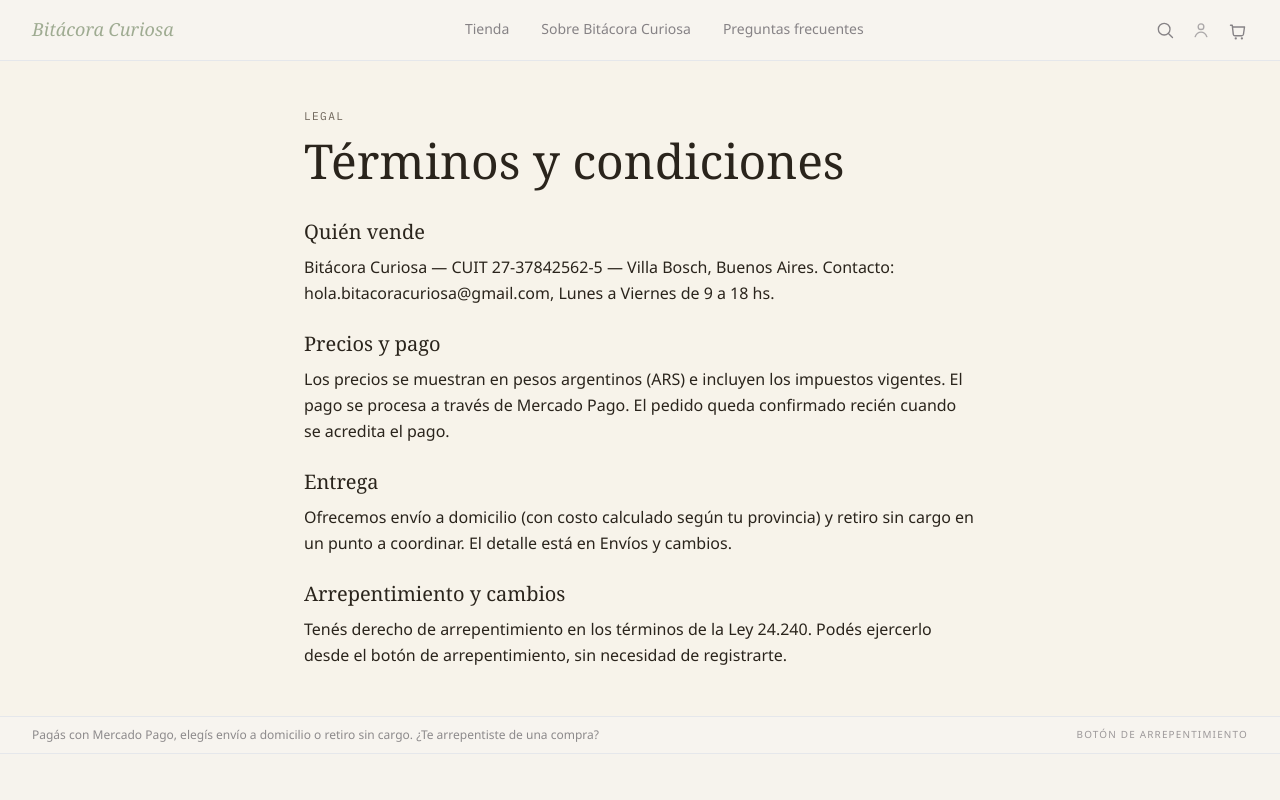
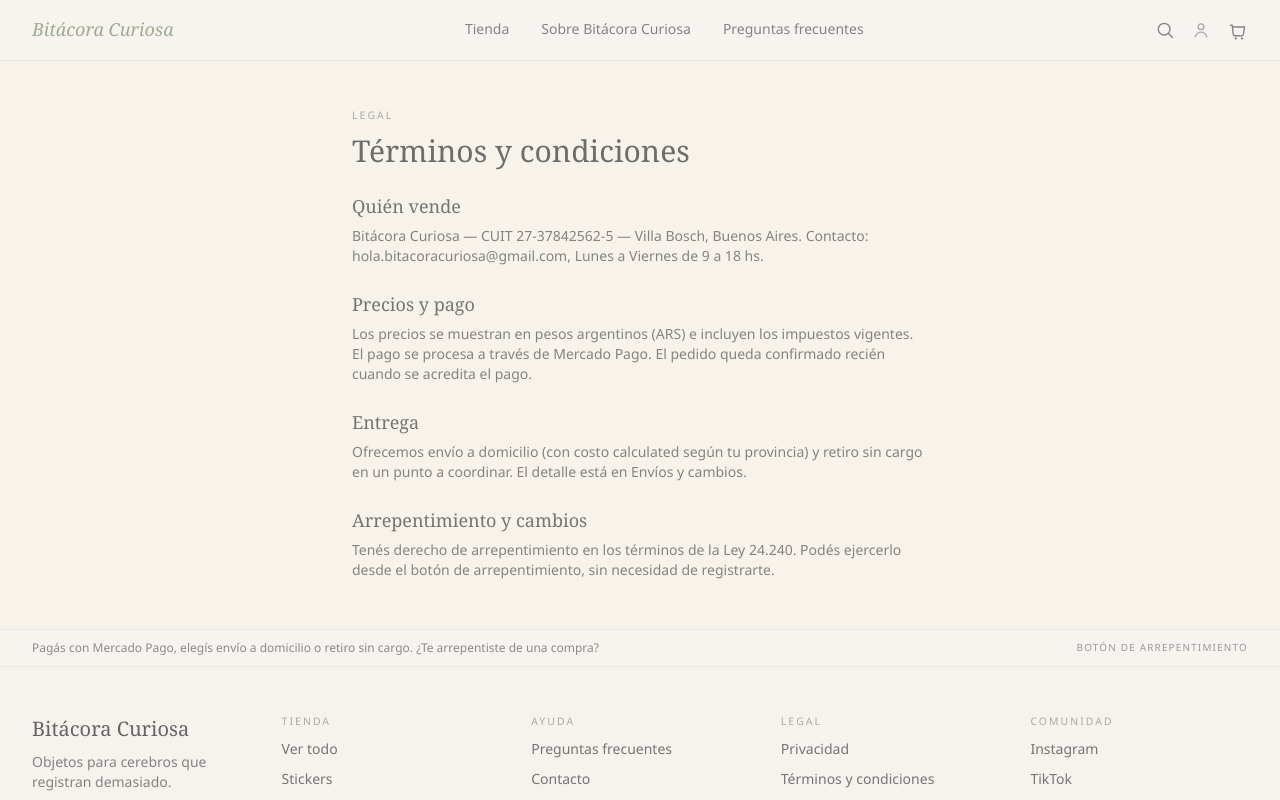
Before and after one commit to greco1580-pixel/bitacora-curiosa, a Next.js app: page /terminos in a window 1280 px wide. Shown: the top 800 px of the page. Built offline with nearby package versions, Linux system fonts and the light colour scheme.

Commit message:
style: suavizar tipografia y colores

```diff
--- a/app/envios-cambios/page.tsx
+++ b/app/envios-cambios/page.tsx
@@ -10,16 +10,16 @@ export const metadata: Metadata = {
 export default function EnviosCambiosPage() {
   return (
     <div className="mx-auto max-w-content px-4 py-12 sm:px-6 lg:px-8">
-      <div className="mx-auto max-w-2xl">
-        <p className="entry-label mb-3 uppercase text-grisCalido">Antes de comprar</p>
-        <h1 className="mb-8 font-serif text-4xl text-negroSuave sm:text-5xl">
+      <div className="mx-auto max-w-xl">
+        <p className="font-sans text-[0.65rem] font-normal uppercase tracking-[0.2em] text-muted/60 mb-2">Antes de comprar</p>
+        <h1 className="mb-6 font-serif text-2xl sm:text-3xl font-normal text-ink/80">
           Envíos y cambios
         </h1>
 
-        <div className="flex flex-col gap-8 font-sans leading-relaxed text-grisCalido">
+        <div className="flex flex-col gap-6 font-sans text-xs sm:text-sm leading-relaxed text-body/75">
           <section>
-            <h2 className="font-serif text-xl text-negroSuave">Envío a domicilio</h2>
-            <p className="mt-2">
+            <h2 className="mb-1.5 font-serif text-base sm:text-lg font-normal text-ink/75">Envío a domicilio</h2>
+            <p>
               Calculamos el costo según tu provincia al finalizar la compra. Los despachos se
               realizan dentro de los 2 a 4 días hábiles posteriores a la confirmación del pago.
               Te enviaremos el código de seguimiento por email apenas el paquete esté en camino.
@@ -27,17 +27,17 @@ export default function EnviosCambiosPage() {
           </section>
 
           <section>
-            <h2 className="font-serif text-xl text-negroSuave">Retiro sin cargo</h2>
-            <p className="mt-2">
+            <h2 className="mb-1.5 font-serif text-base sm:text-lg font-normal text-ink/75">Retiro sin cargo</h2>
+            <p>
               Elegís esta opción en el checkout, sin costo adicional. Retiro en:{" "}
-              <span className="text-negroSuave">{RETIRO_PUNTO.descripcion}</span>. Coordinamos
+              <span className="text-ink/85 font-medium">{RETIRO_PUNTO.descripcion}</span>. Coordinamos
               el horario por email después de confirmado el pedido.
             </p>
           </section>
 
           <section>
-            <h2 className="font-serif text-xl text-negroSuave">Cambios y devoluciones</h2>
-            <p className="mt-2">
+            <h2 className="mb-1.5 font-serif text-base sm:text-lg font-normal text-ink/75">Cambios y devoluciones</h2>
+            <p>
               Si querés realizar un cambio por falla o preferencia, tenés hasta 10 días de corrido
               desde que recibís el producto. El ítem debe estar sin uso y en su empaque original.
               Escribinos a nuestro email de contacto para coordinarlo.
@@ -45,7 +45,7 @@ export default function EnviosCambiosPage() {
             <p className="mt-2">
               Si querés ejercer tu derecho de arrepentimiento, podés hacerlo sin necesidad de
               registrarte desde el{" "}
-              <Link href="/arrepentimiento" className="underline-grow text-tierra">
+              <Link href="/arrepentimiento" className="text-olive hover:underline transition-colors">
                 botón de arrepentimiento
               </Link>
               .
--- a/app/privacidad/page.tsx
+++ b/app/privacidad/page.tsx
@@ -9,14 +9,14 @@ export const metadata: Metadata = {
 export default function PrivacidadPage() {
   return (
     <div className="mx-auto max-w-content px-4 py-12 sm:px-6 lg:px-8">
-      <div className="mx-auto max-w-2xl">
-        <p className="entry-label mb-3 uppercase text-grisCalido">Legal</p>
-        <h1 className="mb-8 font-serif text-4xl text-negroSuave sm:text-5xl">Privacidad</h1>
+      <div className="mx-auto max-w-xl">
+        <p className="font-sans text-[0.65rem] font-normal uppercase tracking-[0.2em] text-muted/60 mb-2">Legal</p>
+        <h1 className="mb-6 font-serif text-2xl sm:text-3xl font-normal text-ink/80">Privacidad</h1>
 
-        <div className="flex flex-col gap-6 font-sans leading-relaxed text-grisCalido">
+        <div className="flex flex-col gap-6 font-sans text-xs sm:text-sm leading-relaxed text-body/75">
           <section>
-            <h2 className="font-serif text-xl text-negroSuave">Qué datos recolectamos</h2>
-            <p className="mt-2">
+            <h2 className="mb-1.5 font-serif text-base sm:text-lg font-normal text-ink/75">Qué datos recolectamos</h2>
+            <p>
               Cuando comprás en Bitácora Curiosa, recolectamos los datos necesarios para
               procesar tu pedido: nombre, apellido, email, teléfono y, si elegís envío a
               domicilio, tu dirección. Si pagás con Mercado Pago, el procesamiento del pago lo
@@ -26,8 +26,8 @@ export default function PrivacidadPage() {
           </section>
 
           <section>
-            <h2 className="font-serif text-xl text-negroSuave">Para qué los usamos</h2>
-            <p className="mt-2">
+            <h2 className="mb-1.5 font-serif text-base sm:text-lg font-normal text-ink/75">Para qué los usamos</h2>
+            <p>
               Únicamente para procesar tu compra, coordinar el envío o retiro, y responder tus
               consultas. No vendemos ni compartimos tus datos con terceros para fines
               publicitarios.
@@ -35,17 +35,17 @@ export default function PrivacidadPage() {
           </section>
 
           <section>
-            <h2 className="font-serif text-xl text-negroSuave">Tus derechos</h2>
-            <p className="mt-2">
+            <h2 className="mb-1.5 font-serif text-base sm:text-lg font-normal text-ink/75">Tus derechos</h2>
+            <p>
               Como titular de tus datos, tenés derecho de acceso, rectificación y supresión, en
               los términos de la Ley 25.326. Podés ejercerlos escribiendo a{" "}
-              {DATOS_COMERCIALES.emailAtencion}.
+              <span className="text-ink/85">{DATOS_COMERCIALES.emailAtencion}</span>.
             </p>
           </section>
 
           <section>
-            <h2 className="font-serif text-xl text-negroSuave">Datos de la empresa</h2>
-            <p className="mt-2">
+            <h2 className="mb-1.5 font-serif text-base sm:text-lg font-normal text-ink/75">Datos de la empresa</h2>
+            <p>
               {DATOS_COMERCIALES.razonSocial} — CUIT {DATOS_COMERCIALES.cuit} —{" "}
               {DATOS_COMERCIALES.domicilioComercial}.
             </p>
--- a/app/terminos/page.tsx
+++ b/app/terminos/page.tsx
@@ -9,16 +9,16 @@ export const metadata: Metadata = {
 export default function TerminosPage() {
   return (
     <div className="mx-auto max-w-content px-4 py-12 sm:px-6 lg:px-8">
-      <div className="mx-auto max-w-2xl">
-        <p className="entry-label mb-3 uppercase text-grisCalido">Legal</p>
-        <h1 className="mb-8 font-serif text-4xl text-negroSuave sm:text-5xl">
+      <div className="mx-auto max-w-xl">
+        <p className="font-sans text-[0.65rem] font-normal uppercase tracking-[0.2em] text-muted/60 mb-2">Legal</p>
+        <h1 className="mb-6 font-serif text-2xl sm:text-3xl font-normal text-ink/80">
           Términos y condiciones
         </h1>
 
-        <div className="flex flex-col gap-6 font-sans leading-relaxed text-grisCalido">
+        <div className="flex flex-col gap-6 font-sans text-xs sm:text-sm leading-relaxed text-body/75">
           <section>
-            <h2 className="font-serif text-xl text-negroSuave">Quién vende</h2>
-            <p className="mt-2">
+            <h2 className="mb-1.5 font-serif text-base sm:text-lg font-normal text-ink/75">Quién vende</h2>
+            <p>
               {DATOS_COMERCIALES.razonSocial} — CUIT {DATOS_COMERCIALES.cuit} —{" "}
               {DATOS_COMERCIALES.domicilioComercial}. Contacto:{" "}
               {DATOS_COMERCIALES.emailAtencion}, {DATOS_COMERCIALES.horarioAtencion}.
@@ -26,8 +26,8 @@ export default function TerminosPage() {
           </section>
 
           <section>
-            <h2 className="font-serif text-xl text-negroSuave">Precios y pago</h2>
-            <p className="mt-2">
+            <h2 className="mb-1.5 font-serif text-base sm:text-lg font-normal text-ink/75">Precios y pago</h2>
+            <p>
               Los precios se muestran en pesos argentinos (ARS) e incluyen los impuestos
               vigentes. El pago se procesa a través de Mercado Pago. El pedido queda confirmado
               recién cuando se acredita el pago.
@@ -35,16 +35,16 @@ export default function TerminosPage() {
           </section>
 
           <section>
-            <h2 className="font-serif text-xl text-negroSuave">Entrega</h2>
-            <p className="mt-2">
-              Ofrecemos envío a domicilio (con costo calculado según tu provincia) y retiro sin
+            <h2 className="mb-1.5 font-serif text-base sm:text-lg font-normal text-ink/75">Entrega</h2>
+            <p>
+              Ofrecemos envío a domicilio (con costo calculated según tu provincia) y retiro sin
               cargo en un punto a coordinar. El detalle está en Envíos y cambios.
             </p>
           </section>
 
           <section>
-            <h2 className="font-serif text-xl text-negroSuave">Arrepentimiento y cambios</h2>
-            <p className="mt-2">
+            <h2 className="mb-1.5 font-serif text-base sm:text-lg font-normal text-ink/75">Arrepentimiento y cambios</h2>
+            <p>
               Tenés derecho de arrepentimiento en los términos de la Ley 24.240. Podés
               ejercerlo desde el botón de arrepentimiento, sin necesidad de registrarte.
             </p>
```
